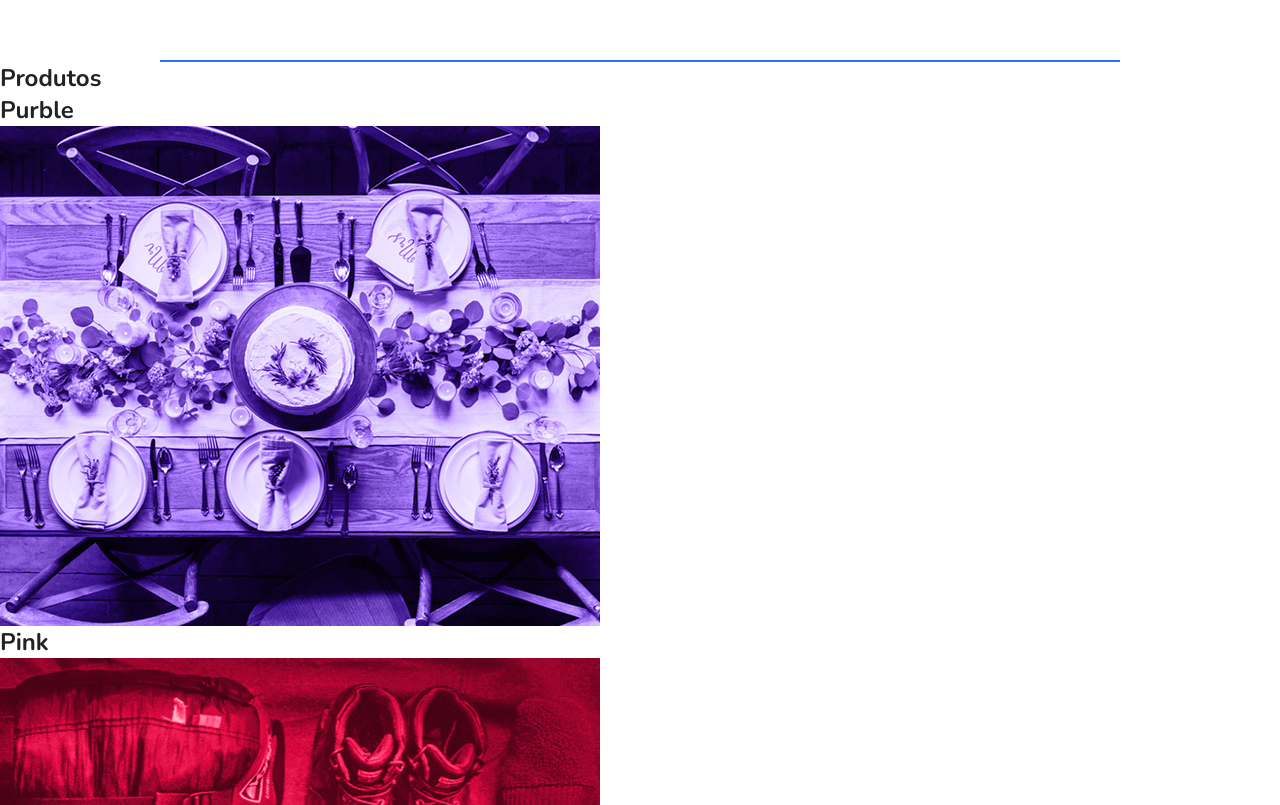
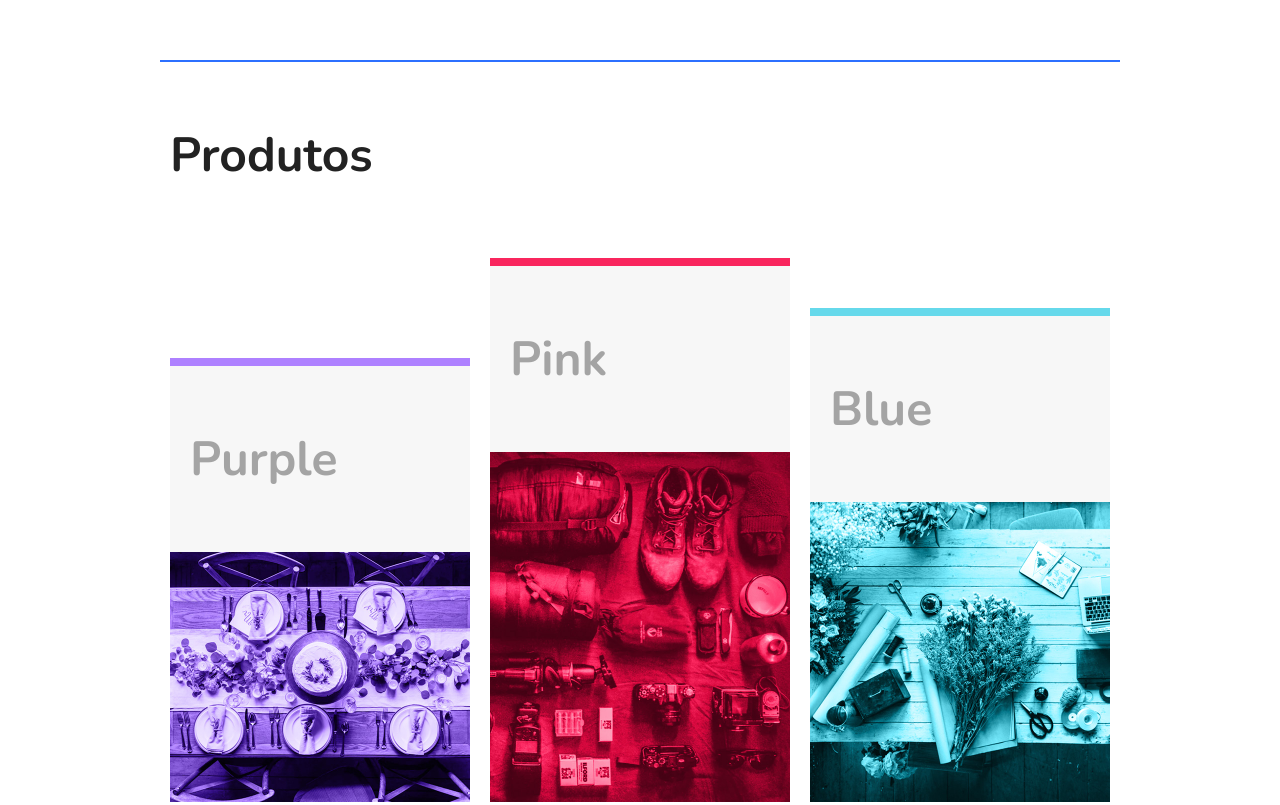
Before and after one commit to lariandrade/Flex-blog, a plain HTML site: page index.html in a window 1280 px wide. Shown: the part 949-1754 px from the top of the page. Drawn offline with nearby package versions, Linux system fonts and the light colour scheme.

Commit message:
:construction: estilos do produto ok

```diff
--- a/css/style.css
+++ b/css/style.css
@@ -116,5 +116,40 @@ img {
 }
 
 .produtos {
+    max-width: 960px;
+    margin: 60px auto;
+}
 
+.produtos h1 {
+    font-size: 3em;
+    margin:  0 10px 60px 10px;
 }
+
+.produtos-container {
+    display: flex;
+    flex-wrap: wrap;
+    align-items: flex-end;
+}
+
+.produtos-item {
+    flex: 1 1 175px;
+    margin: 10px;
+}
+
+.produtos-item h2 {
+    font-size: 3em;
+    color: #a4a4a4;
+    background-color: #f7f7f7;
+    padding: 60px 20px;
+}
+
+.purple {
+    border-top: 8px solid #ae81ff;
+}
+
+.pink {
+    border-top: 8px solid #f9265e;
+}
+.blue {
+    border-top: 8px solid #66d9eb;
+}
--- a/index.html
+++ b/index.html
@@ -54,8 +54,8 @@
     <section class="produtos" id="produtos">
         <h1>Produtos</h1>
         <div class="produtos-container">
-            <div class="produtos-item purble">
-                <h2>Purble</h2>
+            <div class="produtos-item purple">
+                <h2>Purple</h2>
                 <img src="img/produtos1.jpg" alt="Produtos 1">
             </div>
             <div class="produtos-item pink">
```
